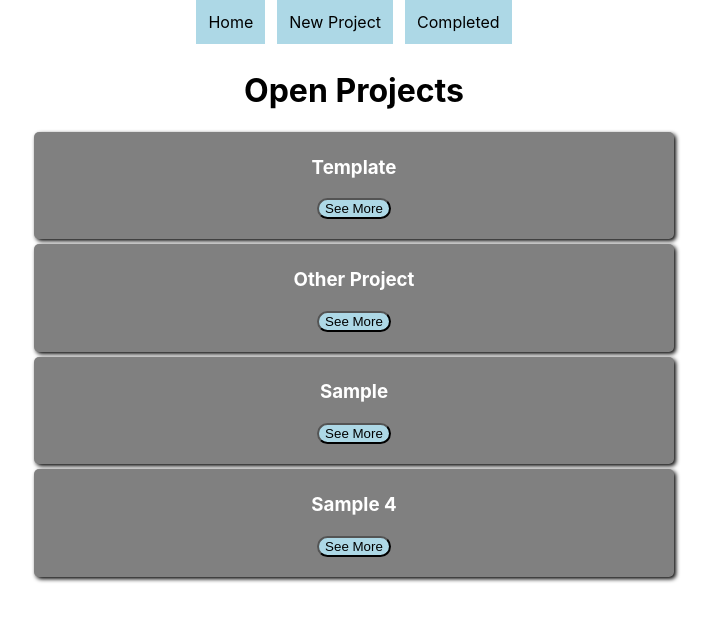
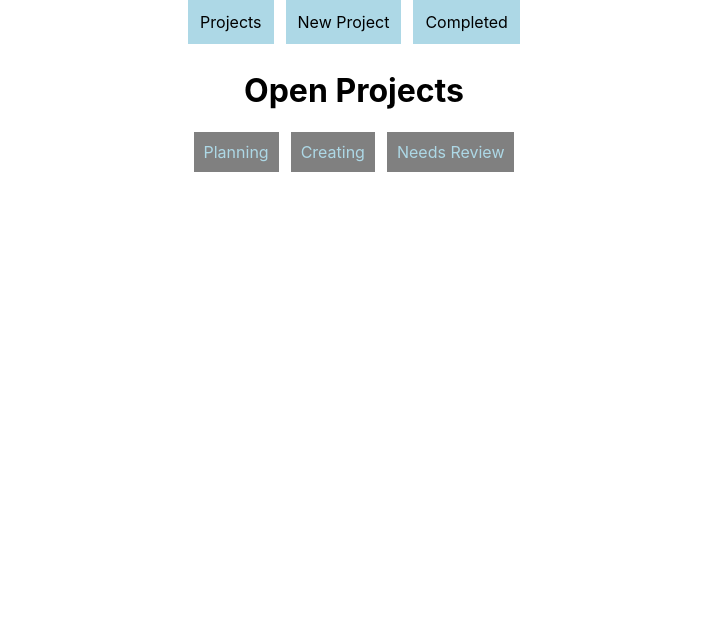
Before and after one commit to andrewjulian/phase-2-project-final, a React (Create React App) app: page / in a window 1280 px wide. Shown: the top 622 px of the page, without its empty margins (286-997 px from the left). Built offline with nearby package versions, Linux system fonts and the light colour scheme; data requests are answered from the project's data file.

Commit message:
Commit for working status, NestedRoutes, still not work

```diff
--- a/db.json
+++ b/db.json
@@ -28,7 +28,7 @@
       "title": "Sample 4",
       "category": "Work",
       "description": "Sample 4 Desc",
-      "status": "Planning",
+      "status": "Creating",
       "complete": false,
       "id": 4
     }
--- a/src/App.js
+++ b/src/App.js
@@ -6,6 +6,9 @@ import NewProject from "./components/NewProject";
 import CompletedProjects from "./components/CompletedProjects";
 import { Routes, Route } from "react-router-dom";
 import React, { useEffect, useState } from "react";
+import Planning from "./components/Planning";
+import Creating from "./components/Creating";
+import NeedsReview from "./components/NeedsReview";
 
 function App() {
   const [projects, setProjects] = useState([]);
@@ -34,10 +37,13 @@ function App() {
       <NavBar />
       <Routes>
         <Route
-          exact
-          path="/"
+          path="/*"
           element={<Home projects={projects} updateScreen={updateScreen} />}
-        />
+        >
+          <Route path="planning" element={<Planning projects={projects} />} />
+          <Route path="creating" element={<Creating projects={projects} />} />
+          <Route path="review" element={<NeedsReview projects={projects} />} />
+        </Route>
         <Route path="/newproject" element={<NewProject />} />
         <Route
           path="/completed"
--- /dev/null
+++ b/src/components/Creating.js
@@ -0,0 +1,16 @@
+import React from "react";
+
+function Creating({ projects }) {
+  const filteredProjectsCreating = projects.filter(
+    (project) => project.status === "Creating"
+  );
+
+  return (
+    <div>
+      <h2>Creating</h2>
+      {filteredProjectsCreating}
+    </div>
+  );
+}
+
+export default Creating;
--- a/src/components/Home.js
+++ b/src/components/Home.js
@@ -1,6 +1,7 @@
 import React from "react";
 import ProjectCard from "./ProjectCard";
 import "../index.css";
+import { Link, Outlet } from "react-router-dom";
 
 function Home({ projects, updateScreen }) {
   const textColor = {
@@ -14,10 +15,7 @@ function Home({ projects, updateScreen }) {
   const projectsDisplayedIncomplete = filteredProjectsIncomplete.map(
     (project, id) => {
       return (
-        <div key={id} className="projectCardStyle">
-          <h3 style={textColor}>{project.title}</h3>
-          <button>See More</button>
-        </div>
+        <ProjectCard projects={project} key={id} updateScreen={updateScreen} />
       );
     }
   );
@@ -25,7 +23,20 @@ function Home({ projects, updateScreen }) {
   return (
     <div>
       <h1>Open Projects</h1>
-      {projectsDisplayedIncomplete}
+
+      <div>
+        <Link to="/projects/planning" className="projects-nav">
+          Planning
+        </Link>
+        <Link to="/projects/creating" className="projects-nav">
+          Creating
+        </Link>
+        <Link to="/projects/review" className="projects-nav">
+          Needs Review
+        </Link>
+      </div>
+
+      <Outlet />
     </div>
   );
 }
--- a/src/components/NavBar.js
+++ b/src/components/NavBar.js
@@ -15,8 +15,8 @@ function NavBar() {
 
   return (
     <div>
-      <NavLink to="/" style={linkStyles}>
-        Home
+      <NavLink to="/projects" style={linkStyles}>
+        Projects
       </NavLink>
       <NavLink to="/newproject" style={linkStyles}>
         New Project
--- /dev/null
+++ b/src/components/NeedsReview.js
@@ -0,0 +1,16 @@
+import React from "react";
+
+function NeedsReview({ projects }) {
+  const filteredProjectsNeedsReview = projects.filter(
+    (project) => project.status === "Needs Review"
+  );
+
+  return (
+    <div>
+      <h2>Needs Review</h2>
+      {filteredProjectsNeedsReview}
+    </div>
+  );
+}
+
+export default NeedsReview;
--- /dev/null
+++ b/src/components/Planning.js
@@ -0,0 +1,16 @@
+import React from "react";
+
+function Planning({ projects }) {
+  const filteredProjectsPlanning = projects.filter(
+    (project) => project.status === "Planning"
+  );
+
+  return (
+    <div>
+      <h2>Planning</h2>
+      {filteredProjectsPlanning}
+    </div>
+  );
+}
+
+export default Planning;
--- a/src/index.css
+++ b/src/index.css
@@ -53,3 +53,14 @@ button {
   padding-top: 10px;
   margin-bottom: 5px;
 }
+
+.projects-nav {
+  display: inline-block;
+  padding: 12px;
+  margin: 0 6px 6px;
+  padding: 10px;
+  background: gray;
+  text-decoration: none;
+  color: lightblue;
+  text-align: center;
+}
```
Also changed, not shown: src/components/Landing.js (added, +15 -0 lines).
